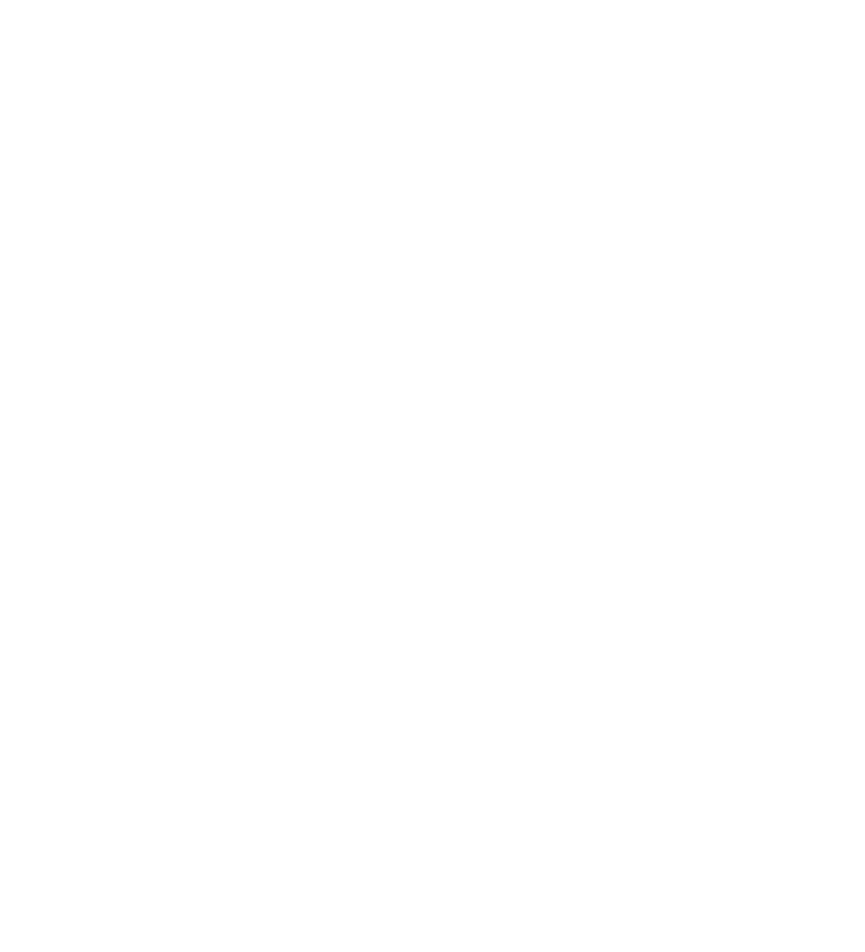
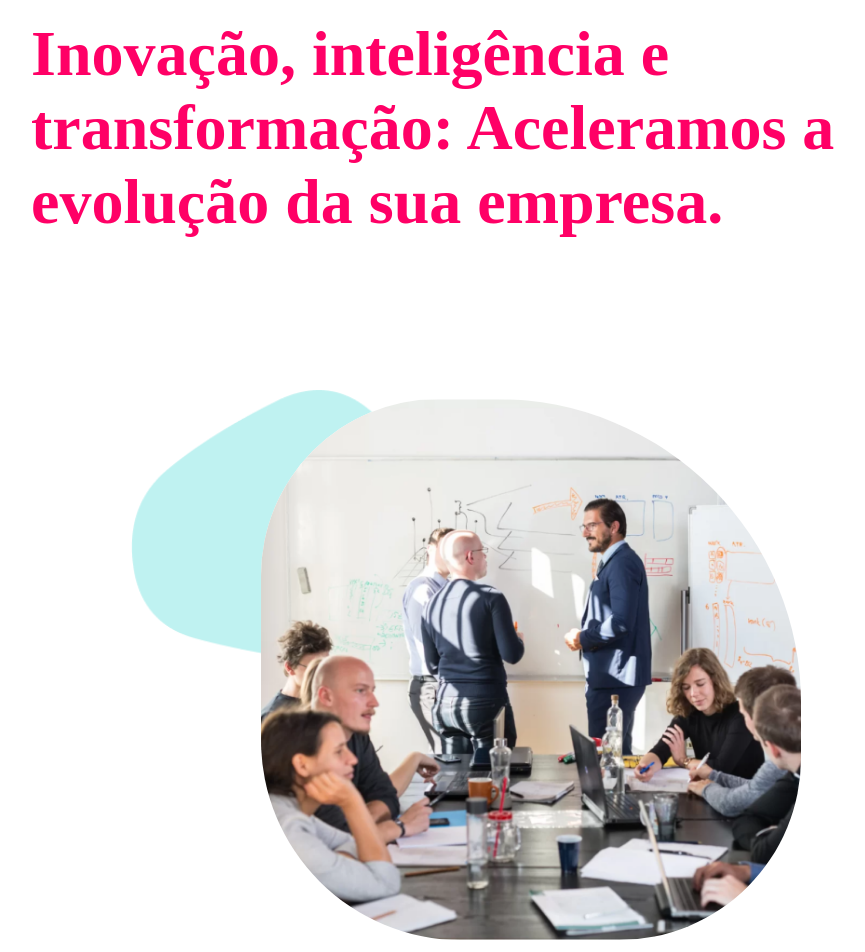
Before and after one commit to 013Edu/plug-think, a React (Vite) app: page / in a window 1280 px wide. Shown: the part 1029-1981 px from the top of the page, without its empty margins (109-974 px from the left). Before the commit the page ends 800 px from the top, so only its background shows below. Built offline with nearby package versions, Linux system fonts and the light colour scheme; the HTML template or start-up script is replaced by a standard one.

Commit message:
few updates

```diff
--- a/src/App.jsx
+++ b/src/App.jsx
@@ -8,7 +8,7 @@
     <>
       <Header />
       <SectionHeader />
-
+      <SectionTextMain />
     </>
   )
 }
--- a/src/components/SectionTextMain/styles.js
+++ b/src/components/SectionTextMain/styles.js
@@ -4,7 +4,7 @@
     display: flex;
     align-items: center;
     margin-top: 20rem;
-    padding: 5rem 20rem;
+    padding-top: 3rem;
     gap: 10rem;
     background-color: #fff;
     border-top: 3px solid #FF0066;
@@ -30,6 +30,10 @@
             font-size: 2.5rem;
             max-width: 800px;
         }
+
+        @media (max-width: 1000px) {
+            font-size: 2rem;
+        }
     }
 
 `
@@ -53,6 +57,10 @@
     @media (max-width: 1000px) {
         width: 340px;
     }
+
+    @media (max-width: 500px) {
+        width: 240px;
+    }
 `
 export const ImageItemSecondary = styled.img`
     top: -10px;
```
